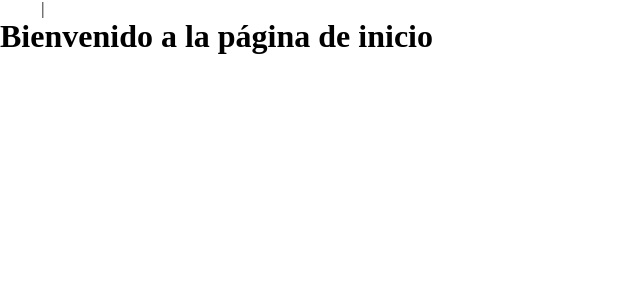
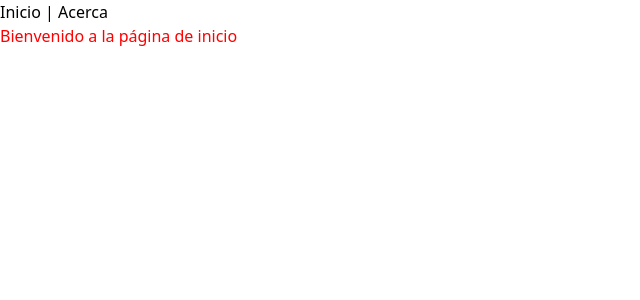
Before and after one commit to TomasSorgetti/challenge-vue, a Vue app: page / in a window 1280 px wide. Shown: the top 300 px of the page, without its empty margins (0-640 px from the left). Built offline with nearby package versions, Linux system fonts and the light colour scheme.

Commit message:
chore: tailwind added

```diff
--- a/package.json
+++ b/package.json
@@ -9,6 +9,8 @@
     "preview": "vite preview"
   },
   "dependencies": {
+    "@tailwindcss/vite": "^4.1.10",
+    "tailwindcss": "^4.1.10",
     "vue": "^3.5.13",
     "vue-router": "^4.5.1"
   },
--- a/src/style.css
+++ b/src/style.css
@@ -1,25 +1,11 @@
-:root {
-  --primary-color: #ff0000;
-  --secondary-color: #00ff00;
-  --background-color: #000000;
+@import "tailwindcss";
 
-  --light-text-color: #ffffff;
-  --dark-text-color: #000000;
+@theme {
+  --color-primary: red;
+  --color-secondary: blue;
+  --color-tertiary: green;
+  --color-background: black;
+  --color-light-text: white;
+  --color-dark-text: black;
+  --color-error: red;
 }
-
-/* resets */
-* {
-  margin: 0;
-  padding: 0;
-  box-sizing: border-box;
-}
-
-ul,
-li {
-  list-style: none;
-}
-
-a {
-  text-decoration: none;
-  color: var(--light-text-color);
-}
--- a/src/views/HomeView.vue
+++ b/src/views/HomeView.vue
@@ -6,6 +6,6 @@ export default {
 
 <template>
   <div>
-    <h1>Bienvenido a la página de inicio</h1>
+    <h1 class="text-primary">Bienvenido a la página de inicio</h1>
   </div>
 </template>
--- a/vite.config.js
+++ b/vite.config.js
@@ -1,7 +1,8 @@
-import { defineConfig } from 'vite'
-import vue from '@vitejs/plugin-vue'
+import { defineConfig } from "vite";
+import vue from "@vitejs/plugin-vue";
+import tailwindcss from "@tailwindcss/vite";
 
 // https://vite.dev/config/
 export default defineConfig({
-  plugins: [vue()],
-})
+  plugins: [vue(), tailwindcss()],
+});
```
Also changed, not shown: 1 other file (tests, documents, lock files or other folders).
